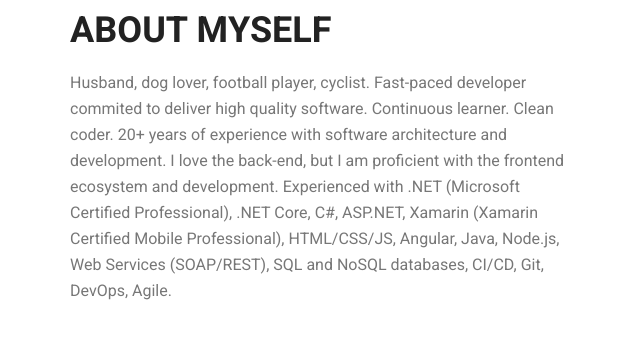
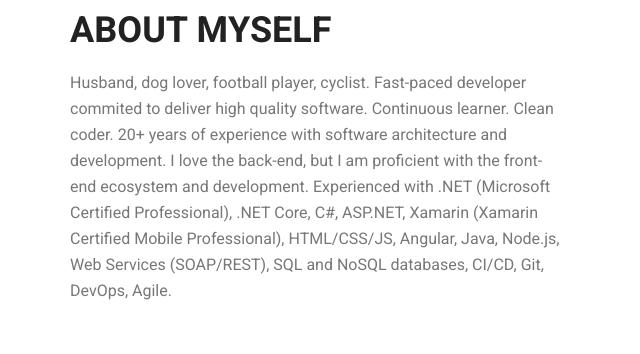
Before and after one commit to jaimemorais/jaimemorais.github.io, a plain HTML site: page index.html in a window 1280 px wide. Shown: the part 1071-1425 px from the top of the page, 0-640 px from the left. Drawn offline with Linux system fonts and the light colour scheme.

Commit message:
Update home

```diff
--- a/index.html
+++ b/index.html
@@ -87,7 +87,7 @@
                                 Continuous learner. Clean coder.
 
                                 20+ years of experience with software architecture and development.
-                                I love the back-end, but I am proficient with the frontend ecosystem and development.
+                                I love the back-end, but I am proficient with the front-end ecosystem and development.
                                 Experienced with .NET (Microsoft Certified Professional), .NET Core, C#, ASP.NET, Xamarin (Xamarin Certified Mobile Professional),
                                 HTML/CSS/JS, Angular, Java, Node.js, Web Services (SOAP/REST), SQL and NoSQL databases, CI/CD, Git, DevOps, Agile.
                             </p>
```
